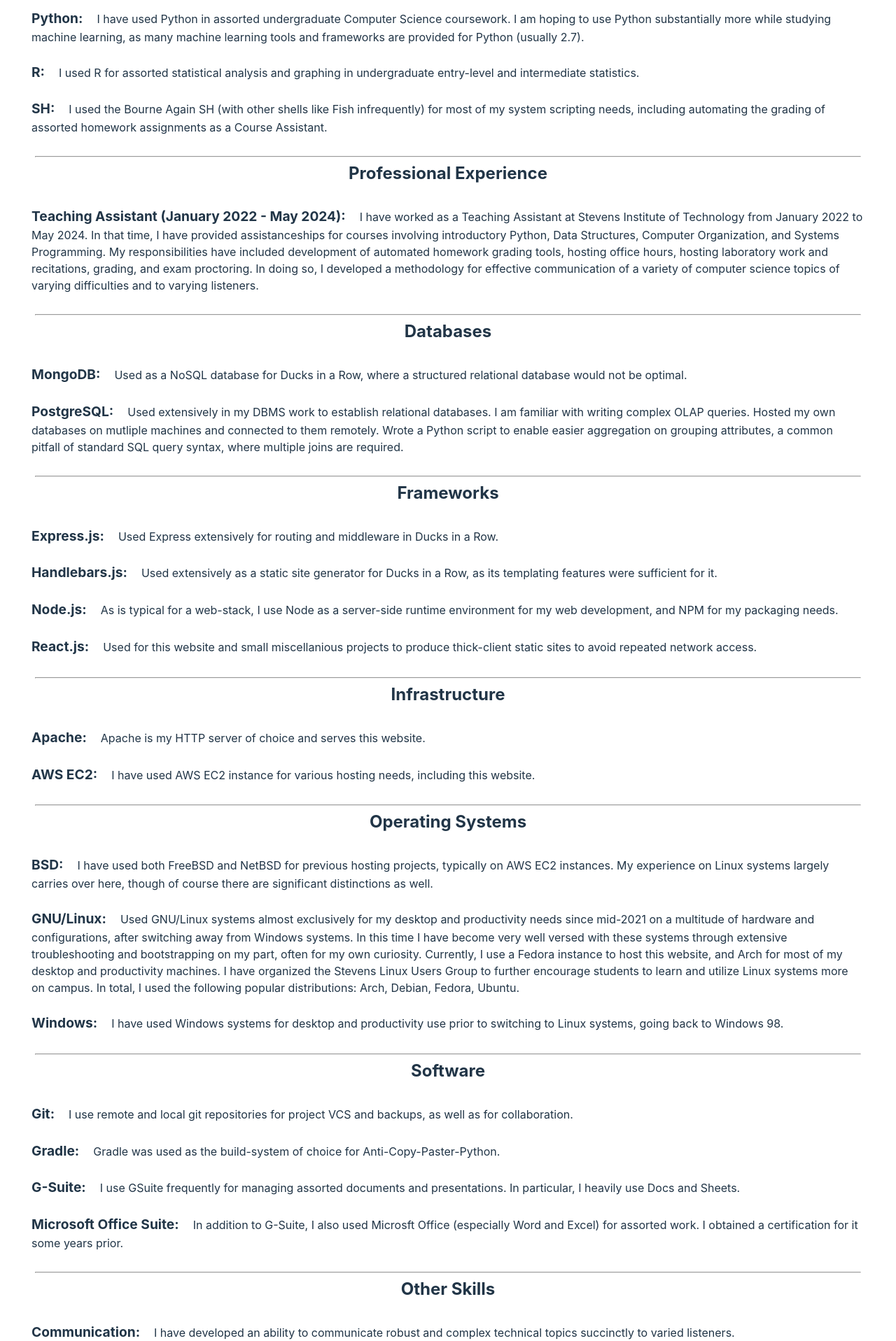
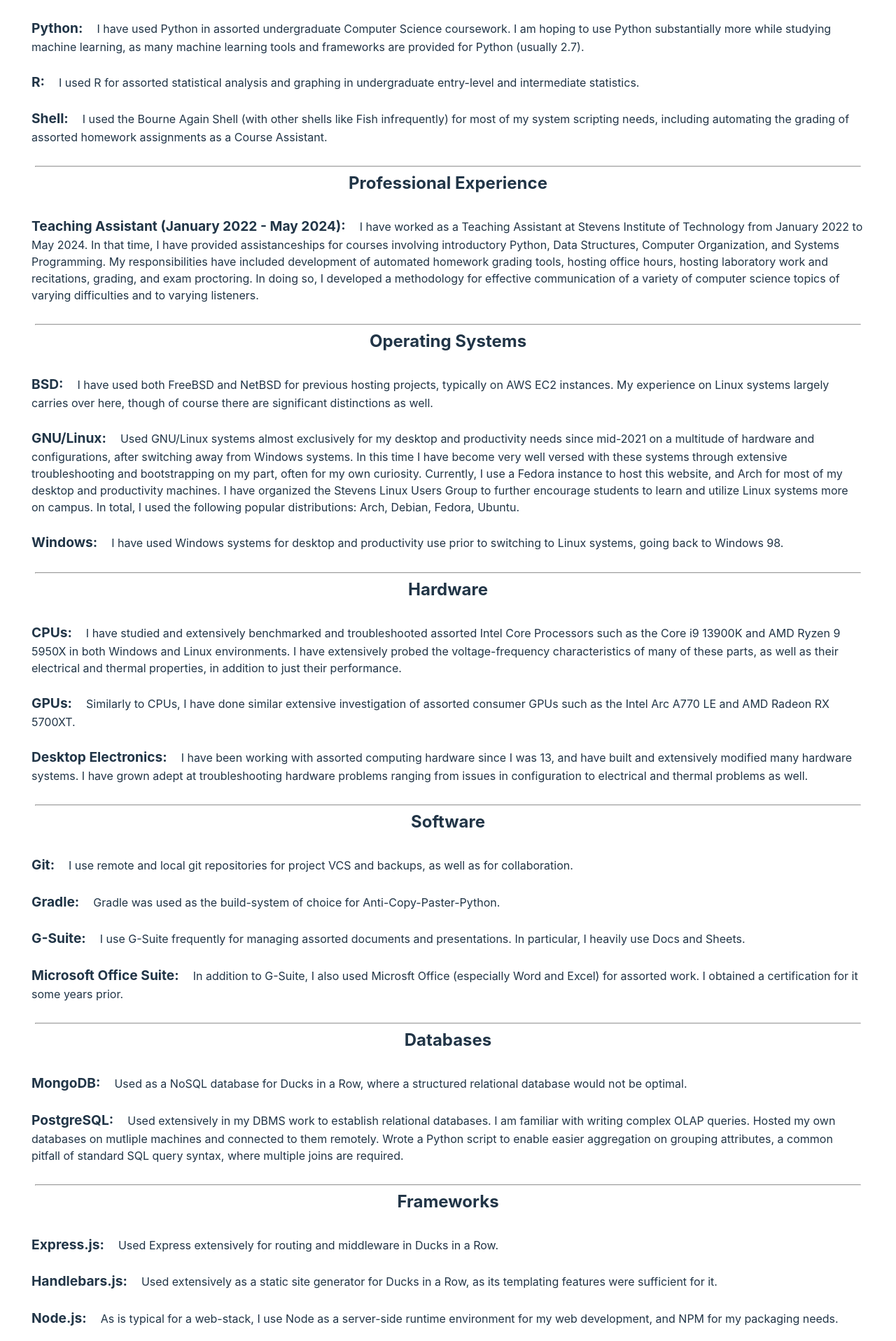
Before and after one commit to RudolphSedlin/PersonalWebsite, a React (Create React App) app: page / in a window 1280 px wide. Shown: the part 951-2868 px from the top of the page at 70% size. Built offline with nearby package versions, Linux system fonts and the light colour scheme.

Commit message:
Some commentary on my future plans.

```diff
--- a/src/App.jsx
+++ b/src/App.jsx
@@ -10,12 +10,7 @@
 
 function App() {
   return (
-    <div className='App' style={{
-      display: "flex",
-      alignItems: "center",
-      justifyContent: "center",
-      height: "100%",
-    }}>
+    <div className='App'>
         <Routes>
           <Route path='/' element={<About />} />
           <Route path='/Contact' element={<Contact />} />
--- a/src/assets/Projects.js
+++ b/src/assets/Projects.js
@@ -25,12 +25,12 @@
     {
         title: 'Zenpower3',
         description:  'Zenpower3 is a Linux kernel driver for reading temperature, voltage(SVI2), current(SVI2) and power(SVI2) for AMD Zen family CPUs, now with Zen 3 support!',
-        role: 'Contributed hardware specifications, test data, and diagnostics to the development of Zenpower3 for reporting hardware sensor data on AMD Cezanne and Vermeer processors in Linux',
+        role: 'Contributed hardware specifications, test data, benchmarking, and diagnostics to the development of Zenpower3 for reporting hardware sensor data on AMD Cezanne and Vermeer processors in Linux',
         time: '08/2021 - 10/2021',
         links: [
             ['Git', 'https://git.exozy.me/a/zenpower3'],
         ],
-        images: [],
+        images: ['/images/Zenpower.png'],
     },
 ]
 
--- a/src/assets/Qualifications.js
+++ b/src/assets/Qualifications.js
@@ -11,13 +11,38 @@
             ['MATLAB', 'I used MATLAB to program and graph assorted numerical methods, especially as they relate to interpolation and projection.'],
             ['Python', 'I have used Python in assorted undergraduate Computer Science coursework. I am hoping to use Python substantially more while studying machine learning, as many machine learning tools and frameworks are provided for Python (usually 2.7).'],
             ['R', 'I used R for assorted statistical analysis and graphing in undergraduate entry-level and intermediate statistics.'],
-            ['SH', 'I used the Bourne Again SH (with other shells like Fish infrequently) for most of my system scripting needs, including automating the grading of assorted homework assignments as a Course Assistant.'],
+            ['Shell', 'I used the Bourne Again Shell (with other shells like Fish infrequently) for most of my system scripting needs, including automating the grading of assorted homework assignments as a Course Assistant.'],
         ]
     ],
 
     ['Professional Experience',
         [
             ['Teaching Assistant (January 2022 - May 2024)', 'I have worked as a Teaching Assistant at Stevens Institute of Technology from January 2022 to May 2024. In that time, I have provided assistanceships for courses involving introductory Python, Data Structures, Computer Organization, and Systems Programming. My responsibilities have included development of automated homework grading tools, hosting office hours, hosting laboratory work and recitations, grading, and exam proctoring. In doing so, I developed a methodology for effective communication of a variety of computer science topics of varying difficulties and to varying listeners.'],
+        ]
+    ],
+
+    ['Operating Systems',
+        [
+            ['BSD', 'I have used both FreeBSD and NetBSD for previous hosting projects, typically on AWS EC2 instances. My experience on Linux systems largely carries over here, though of course there are significant distinctions as well.'],
+            ['GNU/Linux', 'Used GNU/Linux systems almost exclusively for my desktop and productivity needs since mid-2021 on a multitude of hardware and configurations, after switching away from Windows systems. In this time I have become very well versed with these systems through extensive troubleshooting and bootstrapping on my part, often for my own curiosity. Currently, I use a Fedora instance to host this website, and Arch for most of my desktop and productivity machines. I have organized the Stevens Linux Users Group to further encourage students to learn and utilize Linux systems more on campus. In total, I used the following popular distributions: Arch, Debian, Fedora, Ubuntu.'],
+            ['Windows', 'I have used Windows systems for desktop and productivity use prior to switching to Linux systems, going back to Windows 98.'],
+        ]
+    ],
+
+    ['Hardware',
+        [
+            ['CPUs', 'I have studied and extensively benchmarked and troubleshooted assorted Intel Core Processors such as the Core i9 13900K and AMD Ryzen 9 5950X in both Windows and Linux environments. I have extensively probed the voltage-frequency characteristics of many of these parts, as well as their electrical and thermal properties, in addition to just their performance.'],
+            ['GPUs', 'Similarly to CPUs, I have done similar extensive investigation of assorted consumer GPUs such as the Intel Arc A770 LE and AMD Radeon RX 5700XT.'],
+            ['Desktop Electronics', 'I have been working with assorted computing hardware since I was 13, and have built and extensively modified many hardware systems. I have grown adept at troubleshooting hardware problems ranging from issues in configuration to electrical and thermal problems as well.'],
+        ]
+    ],
+
+    ['Software',
+        [
+            ['Git', 'I use remote and local git repositories for project VCS and backups, as well as for collaboration.'],
+            ['Gradle', 'Gradle was used as the build-system of choice for Anti-Copy-Paster-Python.'],
+            ['G-Suite', 'I use G-Suite frequently for managing assorted documents and presentations. In particular, I heavily use Docs and Sheets.'],
+            ['Microsoft Office Suite', 'In addition to G-Suite, I also used Microsft Office (especially Word and Excel) for assorted work. I obtained a certification for it some years prior.'],
         ]
     ],
 
@@ -44,32 +69,15 @@
         ]
     ],
 
-    ['Operating Systems',
-        [
-            ['BSD', 'I have used both FreeBSD and NetBSD for previous hosting projects, typically on AWS EC2 instances. My experience on Linux systems largely carries over here, though of course there are significant distinctions as well.'],
-            ['GNU/Linux', 'Used GNU/Linux systems almost exclusively for my desktop and productivity needs since mid-2021 on a multitude of hardware and configurations, after switching away from Windows systems. In this time I have become very well versed with these systems through extensive troubleshooting and bootstrapping on my part, often for my own curiosity. Currently, I use a Fedora instance to host this website, and Arch for most of my desktop and productivity machines. I have organized the Stevens Linux Users Group to further encourage students to learn and utilize Linux systems more on campus. In total, I used the following popular distributions: Arch, Debian, Fedora, Ubuntu.'],
-            ['Windows', 'I have used Windows systems for desktop and productivity use prior to switching to Linux systems, going back to Windows 98.'],
-        ]
-    ],
-
-    ['Software',
-        [
-            ['Git', 'I use remote and local git repositories for project VCS and backups, as well as for collaboration.'],
-            ['Gradle', 'Gradle was used as the build-system of choice for Anti-Copy-Paster-Python.'],
-            ['G-Suite', 'I use GSuite frequently for managing assorted documents and presentations. In particular, I heavily use Docs and Sheets.'],
-            ['Microsoft Office Suite', 'In addition to G-Suite, I also used Microsft Office (especially Word and Excel) for assorted work. I obtained a certification for it some years prior.'],
-        ]
-    ],
-
     ['Other Skills',
         [
             ['Communication', 'I have developed an ability to communicate robust and complex technical topics succinctly to varied listeners.'],
-            ['Computing Hardware', 'I have been working with computing hardware for just under a decade now, and have built and extensively modified many hardware systems. I have grown adept at troubleshooting hardware problems ranging from issues in configuration to electrical and thermal problems as well.'],
             ['Filesystems', 'I have previously worked with EXT4, exFAT, FAT32, FUSE, NTFS, and ZFS systems.'],
             ['Networking Protocols and Technologies', 'I am familiar with and have worked with IP, TCP, UDP, DHCP, ARP, HTTP, SMTP, SSH, SCP, and TLS.'],
             ['Scientific Intuition', 'I have been adept in the empirical sciences for as long as I can remember, and have developed a deep understanding on many subjects. This gives an intuition to judge solutions that are based off physical models or graphs, as well as statistics for those solutions.'],
             ['Spoken Languages', 'I of course speak English natively, but am also adept in Russian, with more limited proficiency in German and Japanese.'],
             ['Systems Administration', 'Through coursework and my own investigation; I have developed a strong aptitude for benchmarking, scripting, networking (especially so), and troubleshooting of assorted UNIX and BSD systems.'],
+            ['Writing', 'Going along with my communciation skillset, I am also adept at writing succinct summaries of elaborate concepts, and always fared well in my writing coursework.'],
         ]
     ],
 ]
--- a/src/components/About.jsx
+++ b/src/components/About.jsx
@@ -30,7 +30,10 @@
                     I am a Senior Computer Science undergraduate student at Stevens Institute of Technology. I am interested in pursuing a career in SRE, SWE, and Data Science. Additionally, I am also passionate about computing hardware, infrastructure, semiconductor manufacturing, and astronomy. I am a diligent, patient, and collaborative problem solver and adaptable to most situations.
                     <br />
                     <br />
-                    This website is currently a fairly spartan React thick-client being served by Apache at the moment, with plans to migrate to a more advanced web-stack in the not too distant future (that said, this simple tech-stack does make things fast, in performance and development). It is hosted on a Fedora AWS EC2 instance in US-East-1, and I am wondering if it is secure. My SSL certificate was acquired from Let's Encrypt. Feel free to check out the other tabs to learn more, it was a pleasure acquainting. If you have questions or requests regarding my work, please email me.
+                    This website is currently a fairly spartan React thick-client being served by Apache at the moment, with plans to migrate to a more advanced web-stack in the not too distant future (that said, this simple tech-stack does make things fast, in runtime performance and development). It is hosted on a Fedora AWS EC2 instance in US-East-1. My SSL certificate was acquired from Let's Encrypt.
+                    <br />
+                    <br />
+                    To learn more, please check the other tabs on this webpage. If you have questions or requests regarding my work, please email me.
                     <br />
                     <br />
                     Listed below are my qualifications, sorted by various categories.
```
Also changed, not shown: src/assets/Blogs.js (+9 -1 lines), public/images/Zenpower.png (added).
